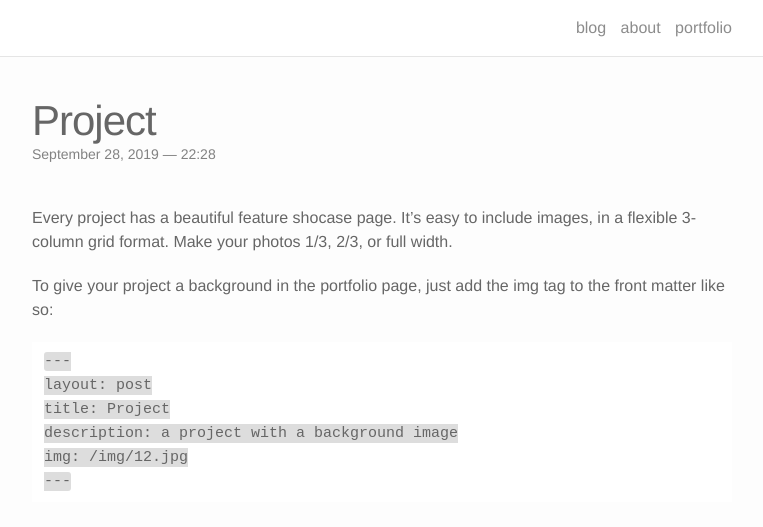
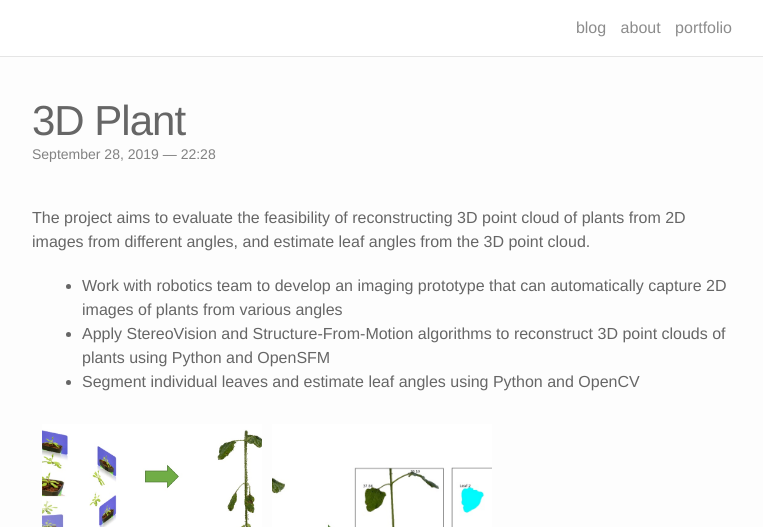
Before and after one commit to emeryanalytics/blog, a Jekyll site: the page built from _portfolio/3_project.markdown, in a window 1280 px wide and 1400 px high. Shown: the top 527 px of the window, without its empty margins (258-1021 px from the left). Built offline with Jekyll 4.4.1, drawn with Linux system fonts in a browser that asks for light colours; nearby versions of some CDN libraries; some of the changed text lies outside the part shown; grey boxes are pictures that could not be loaded.

Commit message:
add project 3

```diff
--- a/_portfolio/2_project.markdown
+++ b/_portfolio/2_project.markdown
@@ -8,7 +8,7 @@ img: /img/plant_detection.jpg
 The project aims to automate the manual dead/alive plant counting process in a greenhouse. The manual process can takes 1 day for each experiment.
 - Define data annotation protocol for scientists in order to obtain bounding box annotation for trays in a greenhouse bench, and dot annotation for dead/alive plants in a tray
 - Develop deep learning segmentation model (U-net) to segment out individual trays in high resolution bench images using Python and Tensorflow
-- Develop computer vision model (threshold-based) to detect individual plants in a tray and classify them as dead/alive using Python, OpenCV and Scikit-learn
+- Develop computer vision models (color threshold-based) to detect individual plants in a tray and classify them as dead/alive using Python, OpenCV
 - Deploy the models in production, reducing the counting time from 1 day (manual counting) to 1 hour
 
 <div class="img_row">
--- a/_portfolio/3_project.markdown
+++ b/_portfolio/3_project.markdown
@@ -1,56 +1,16 @@
 ---
 layout: post
-title: Project
-description: a project that redirects to another website
-img:
-redirect: https://unsplash.com
+title: 3D Plant
+description: Python, OpenSFM, OpenCV
+img: /img/3d.jpg
 ---
 
-Every project has a beautiful feature shocase page. It's easy to include images, in a flexible 3-column grid format. Make your photos 1/3, 2/3, or full width.
-
-To give your project a background in the portfolio page, just add the img tag to the front matter like so:
-
-	---
-	layout: post
-	title: Project
-	description: a project with a background image
-	img: /img/12.jpg
-	---
-
+The project aims to evaluate the feasibility of reconstructing 3D point cloud of plants from 2D images from different angles, and estimate leaf angles from the 3D point cloud.
+- Work with robotics team to develop an imaging prototype that can automatically capture 2D images of plants from various angles
+- Apply StereoVision and Structure-From-Motion algorithms to reconstruct 3D point clouds of plants using Python and OpenSFM
+- Segment individual leaves and estimate leaf angles using Python and OpenCV
 
 <div class="img_row">
-	<img class="col one" src="{{ site.baseurl }}/img/1.jpg" alt="" title="example image"/>
-	<img class="col one" src="{{ site.baseurl }}/img/2.jpg" alt="" title="example image"/>
-	<img class="col one" src="{{ site.baseurl }}/img/3.jpg" alt="" title="example image"/>
+	<img class="col one" src="{{ site.baseurl }}/img/3d.jpg" alt="" title="3D Point Clount"/>
+	<img class="col one" src="{{ site.baseurl }}/img/leaf_angle.jpg" alt="" title="Leaf Angle"/>
 </div>
-<div class="col three caption">
-	Caption photos easily. On the left, a road goes through a tunnel. Middle, leaves artistically fall in a hipster photoshoot. Right, in another hipster photoshoot, a lumberjack grasps a handful of pine needles.
-</div>
-<div class="img_row">
-	<img class="col three" src="{{ site.baseurl }}/img/5.jpg" alt="" title="example image"/>
-</div>
-<div class="col three caption">
-	This image can also have a caption. It's like magic.
-</div>
-
-You can also put regular text between your rows of images. Say you wanted to write a little bit about your project before you posted the rest of the images. You describe how you toiled, sweated, *bled* for your project, and then.... you reveal it's glory in the next row of images.
-
-
-<div class="img_row">
-	<img class="col two" src="{{ site.baseurl }}/img/6.jpg" alt="" title="example image"/>
-	<img class="col one" src="{{ site.baseurl }}/img/11.jpg" alt="" title="example image"/>
-</div>
-<div class="col three caption">
-	You can also have artistically styled 2/3 + 1/3 images, like these.
-</div>
-
-
-<br/><br/><br/>
-
-
-The code is simple. Just add a col class to your image, and another class specifying the width: one, two, or three columns wide. Here's the code for the last row of images above:
-
-	<div class="img_row">
-	  <img class="col two" src="/img/6.jpg"/>
-	  <img class="col one" src="/img/11.jpg"/>
-	</div>
```
Also changed, not shown: img/12.jpg (deleted), img/3d.jpg (added), img/leaf_angle.jpg (added), 4 other files.
